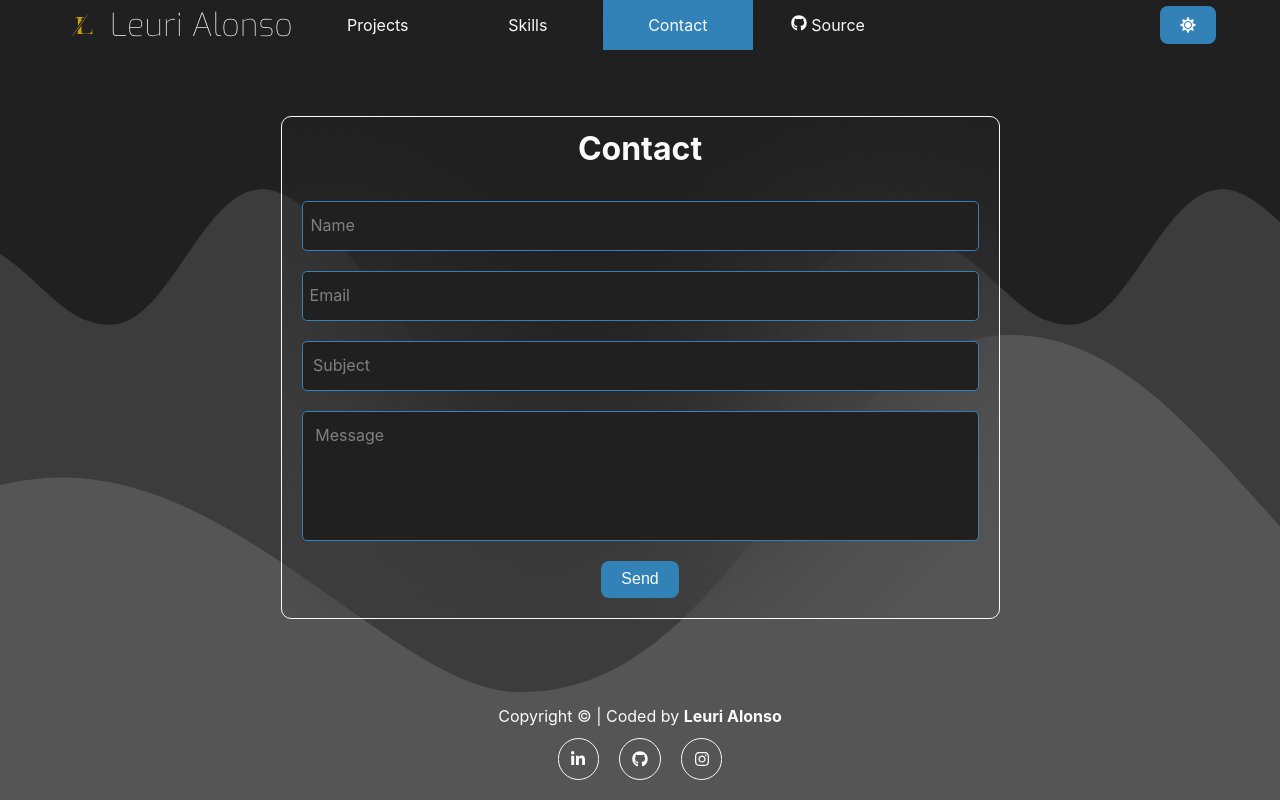
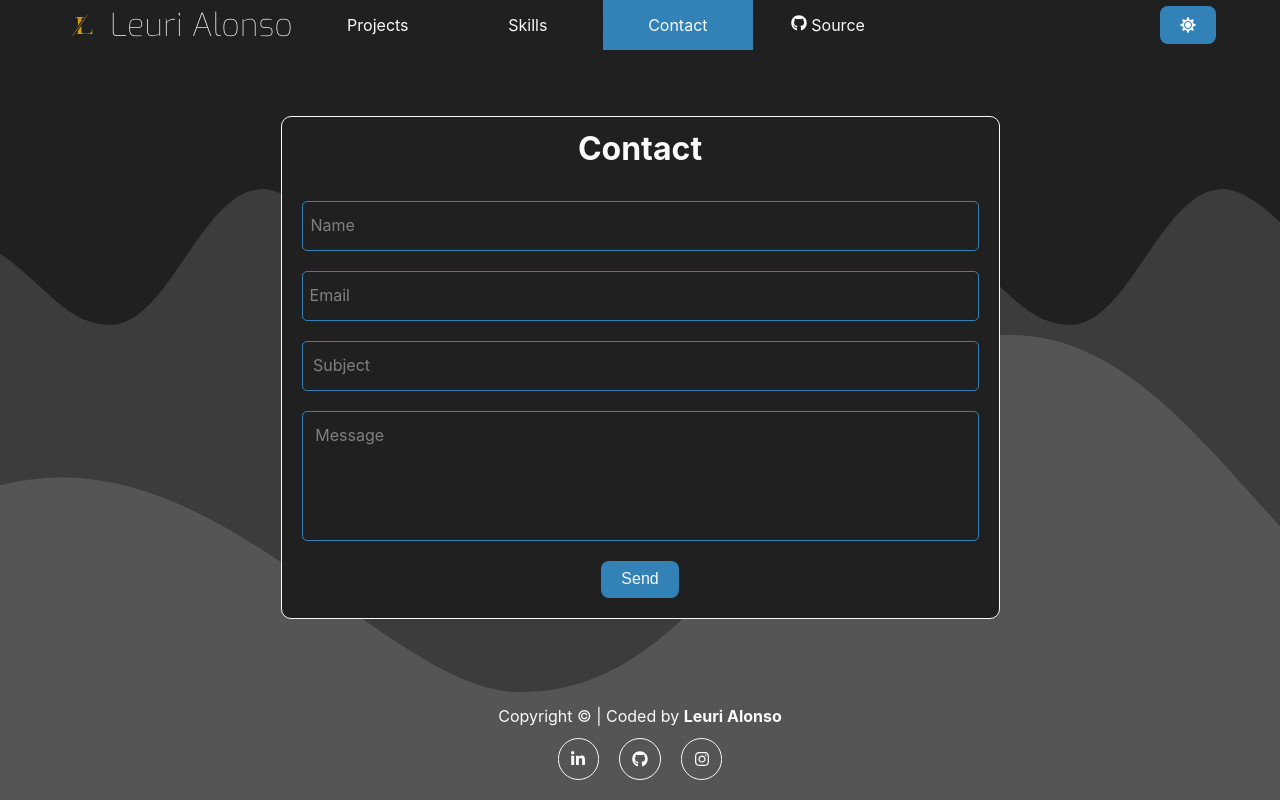
Before and after one commit to leuri17/portfolio, a React (Vite) app: page /contact in a window 1280 px wide. Built offline with nearby package versions, Linux system fonts and the light colour scheme.

Commit message:
Fixed some styles

```diff
--- a/src/styles/ContactForm.css
+++ b/src/styles/ContactForm.css
@@ -6,7 +6,7 @@
   padding: 20px;
   border: 1px solid var(--text-primary);
   max-width: 90vw;
-  backdrop-filter: blur(100px);
+  background-color: var(--background);
 }
 
 #contact-form input {
--- a/src/styles/main.css
+++ b/src/styles/main.css
@@ -164,6 +164,10 @@ textarea {
   font-size: 1rem;
   padding: 10px;
   border-radius: 5px;
+  outline: 0px solid transparent;
+  box-shadow: 0 0 0 1000px var(--background) inset;
+  -webkit-box-shadow: 0 0 0 1000px var(--background) inset;
+  -webkit-text-fill-color: var(--text-primary);
 }
 
 input:-webkit-autofill {
```
